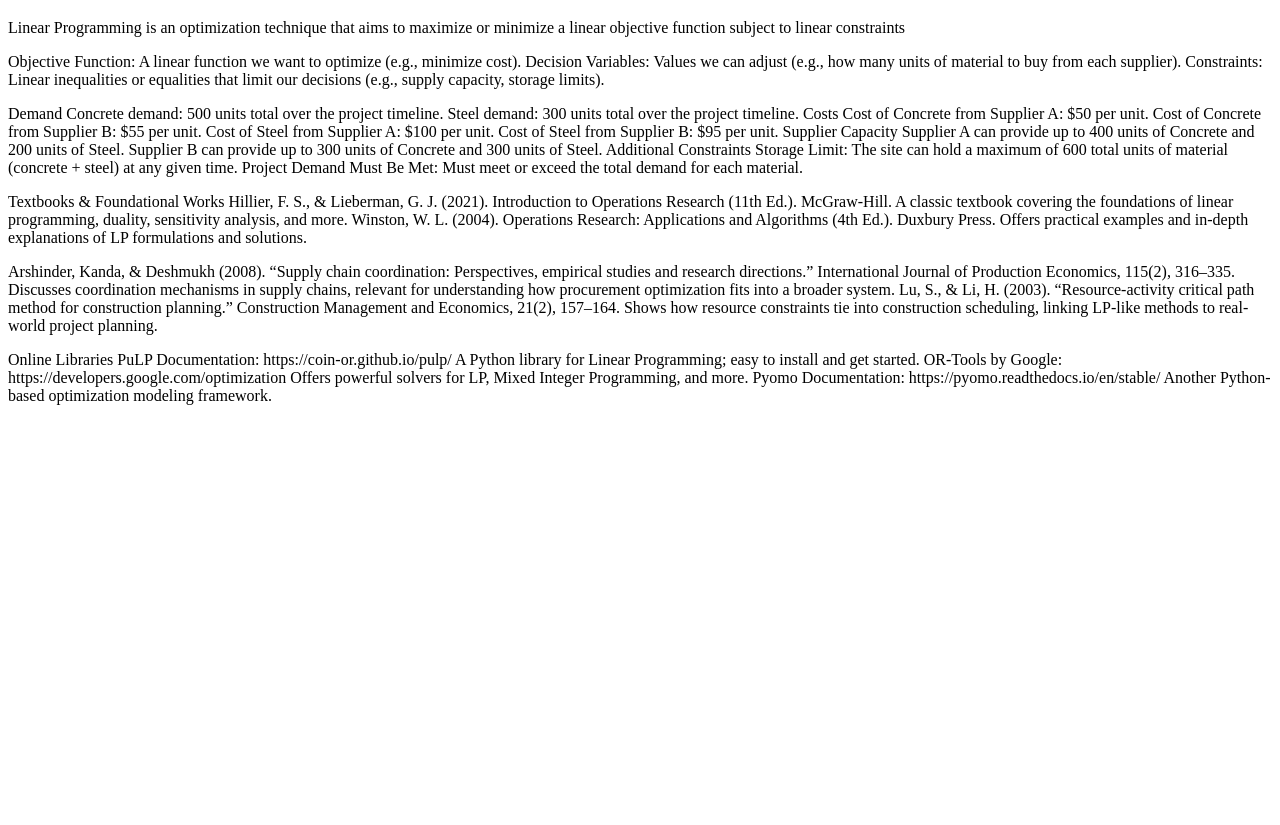
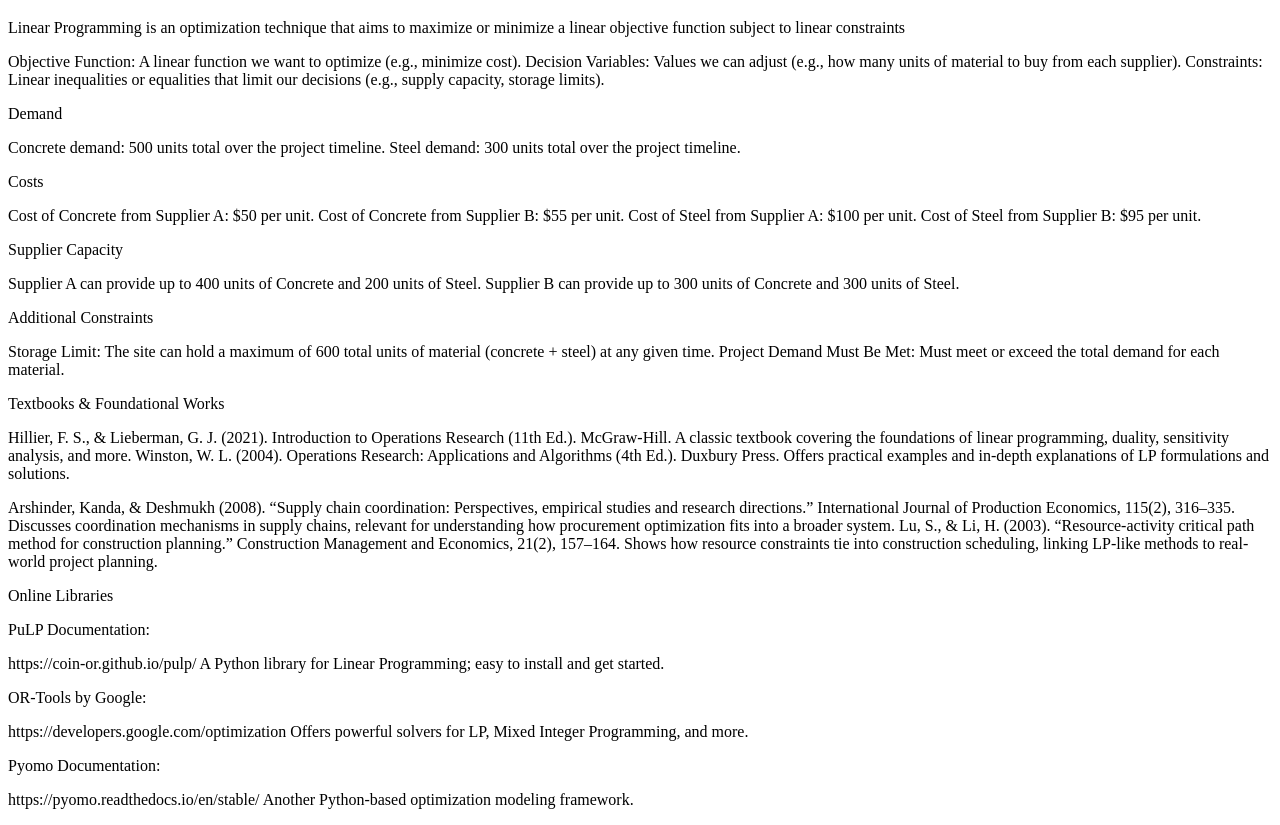
Before and after one commit to bhargavasangam/ai-hackathon-1.0, a plain HTML site: page index.html in a window 1280 px wide. Shown: the part 61-886 px from the top of the page. Before the commit the page ends 800 px from the top, so only its background shows below. Drawn offline with Linux system fonts and the light colour scheme.

Commit message:
Update index.html

```diff
--- a/index.html
+++ b/index.html
@@ -10,40 +10,41 @@
     <p>Objective Function: A linear function we want to optimize (e.g., minimize cost).
 Decision Variables: Values we can adjust (e.g., how many units of material to buy from each supplier).
 Constraints: Linear inequalities or equalities that limit our decisions (e.g., supply capacity, storage limits).</p>
-    <p>Demand
-Concrete demand: 500 units total over the project timeline.
-Steel demand: 300 units total over the project timeline.
-Costs
-Cost of Concrete from Supplier A: $50 per unit.
+    <p>Demand</p>
+<p>Concrete demand: 500 units total over the project timeline.
+Steel demand: 300 units total over the project timeline.</p>
+<p>Costs</p>
+<p>Cost of Concrete from Supplier A: $50 per unit.
 Cost of Concrete from Supplier B: $55 per unit.
 Cost of Steel from Supplier A: $100 per unit.
-Cost of Steel from Supplier B: $95 per unit.
-Supplier Capacity
-Supplier A can provide up to 400 units of Concrete and 200 units of Steel.
-Supplier B can provide up to 300 units of Concrete and 300 units of Steel.
-Additional Constraints
-Storage Limit: The site can hold a maximum of 600 total units of material (concrete + steel) at any given time.
+Cost of Steel from Supplier B: $95 per unit.</p>
+<p>Supplier Capacity</p>
+<p>Supplier A can provide up to 400 units of Concrete and 200 units of Steel.
+Supplier B can provide up to 300 units of Concrete and 300 units of Steel.</p>
+<p>Additional Constraints</p>
+<p>Storage Limit: The site can hold a maximum of 600 total units of material (concrete + steel) at any given time.
 Project Demand Must Be Met: Must meet or exceed the total demand for each material.</p>
-    <p>Textbooks & Foundational Works
+    <p>Textbooks & Foundational Works</p>
 
-Hillier, F. S., & Lieberman, G. J. (2021). Introduction to Operations Research (11th Ed.). McGraw-Hill.
-A classic textbook covering the foundations of linear programming, duality, sensitivity analysis, and more.
-Winston, W. L. (2004). Operations Research: Applications and Algorithms (4th Ed.). Duxbury Press.
-Offers practical examples and in-depth explanations of LP formulations and solutions.</p>
+       <p> Hillier, F. S., & Lieberman, G. J. (2021). Introduction to Operations Research (11th Ed.). McGraw-Hill.
+        A classic textbook covering the foundations of linear programming, duality, sensitivity analysis, and more.
+
+        Winston, W. L. (2004). Operations Research: Applications and Algorithms (4th Ed.). Duxbury Press.
+        Offers practical examples and in-depth explanations of LP formulations and solutions.</p>
     <p>Arshinder, Kanda, & Deshmukh (2008). “Supply chain coordination: Perspectives, empirical studies and research directions.” International Journal of Production Economics, 115(2), 316–335.
 Discusses coordination mechanisms in supply chains, relevant for understanding how procurement optimization fits into a broader system.
 Lu, S., & Li, H. (2003). “Resource-activity critical path method for construction planning.” Construction Management and Economics, 21(2), 157–164.
 Shows how resource constraints tie into construction scheduling, linking LP-like methods to real-world project planning.</p>
-    <p>Online Libraries
+    <p>Online Libraries</p>
 
-PuLP Documentation:
-https://coin-or.github.io/pulp/
-A Python library for Linear Programming; easy to install and get started.
-OR-Tools by Google:
-https://developers.google.com/optimization
-Offers powerful solvers for LP, Mixed Integer Programming, and more.
-Pyomo Documentation:
-https://pyomo.readthedocs.io/en/stable/
+<p>PuLP Documentation:</p>
+<p>https://coin-or.github.io/pulp/
+A Python library for Linear Programming; easy to install and get started.</p>
+<p>OR-Tools by Google:</p>
+<p>https://developers.google.com/optimization
+Offers powerful solvers for LP, Mixed Integer Programming, and more.</p>
+<p>Pyomo Documentation:</p>
+<p>https://pyomo.readthedocs.io/en/stable/
 Another Python-based optimization modeling framework.</p>
 </body>
 </html>
```
